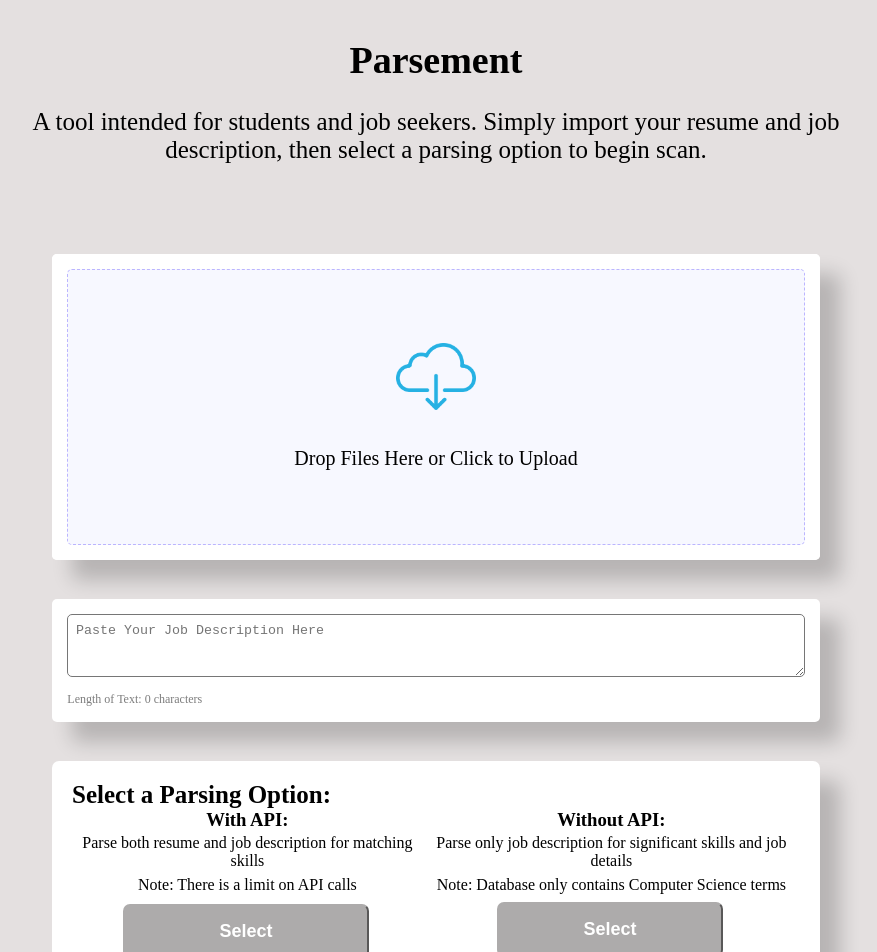
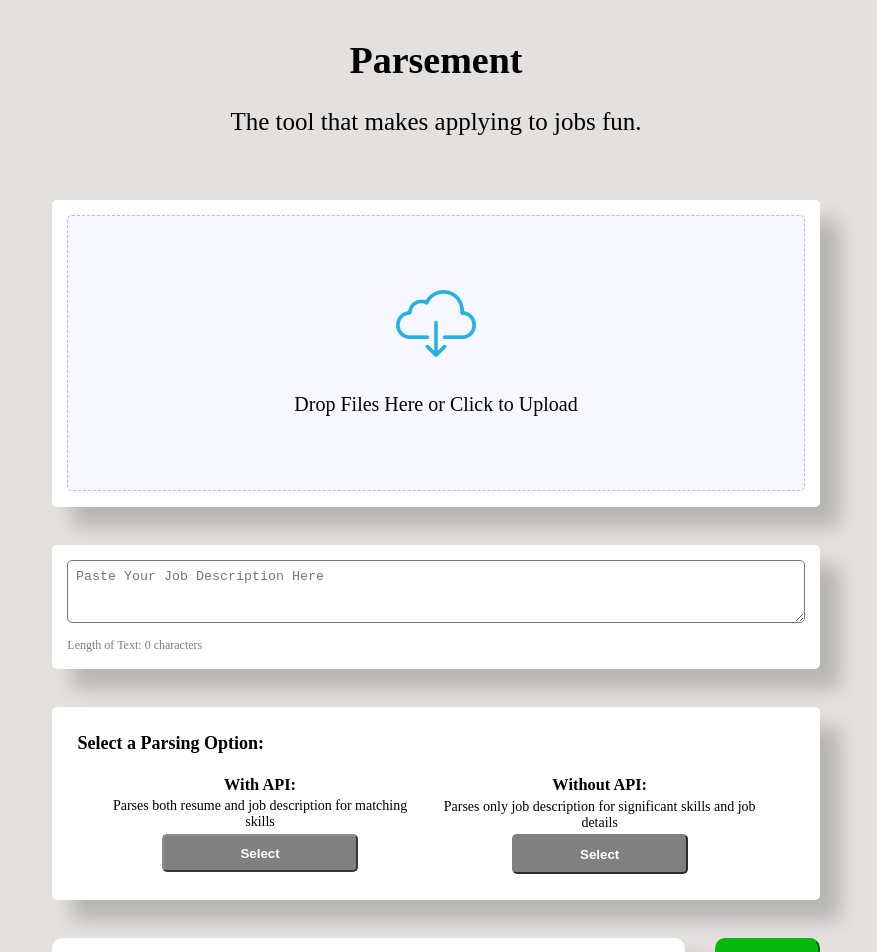
Before and after one commit to md2327/Parsement-Frontend, a React (Vite) app: page / in a window 1280 px wide. Shown: the top 952 px of the page, without its empty margins (204-1081 px from the left). Built offline with nearby package versions, Linux system fonts and the light colour scheme.

Commit message:
Updated Parser.module.css

```diff
--- a/src/components/Import/Import.jsx
+++ b/src/components/Import/Import.jsx
@@ -63,8 +63,7 @@ export const Import = ({ onFileUpload, onTextFill, onFileContent }) => {
     <section>
       <h1 className={styles.title}>Parsement</h1>
       <div className={styles.description}>
-        A tool intended for students and job seekers. Simply import your resume
-        and job description, then select a parsing option to begin scan.
+        The tool that makes applying to jobs fun.
       </div>
       <div className={styles.container}>
         <label
--- a/src/components/Import/Import.module.css
+++ b/src/components/Import/Import.module.css
@@ -14,7 +14,7 @@
   height: 60%;
   align-items: center;
   justify-content: center;
-  margin-top: 7%;
+  margin-top: 5%;
   margin-left: 20%;
 }
 /* parsement title */
--- a/src/components/Parser/Parser.jsx
+++ b/src/components/Parser/Parser.jsx
@@ -1,4 +1,4 @@
-import React, { useState } from "react";
+import React from "react";
 import styles from "./Parser.module.css";
 import "../../vars.css";
 
@@ -11,15 +11,12 @@ export const Parser = ({ onSelection, selection }) => {
         <div className={styles.withApi}>
           <h3 className={styles.selecTitle}>With API:</h3>
           <p className={styles.description}>
-            Parse both resume and job description for matching skills
-          </p>
-          <p style={{ paddingTop: "3px", paddingBottom: "10px" }}>
-            Note: There is a limit on API calls
+            Parses both resume and job description for matching skills
           </p>
           <button
             className={styles.withApiBtn}
             style={{
-              backgroundColor: selection === "api" ? "#706f6f" : "#adabab",
+              backgroundColor: selection === "api" ? "#706f6f" : "#808080",
             }}
             onClick={() => {
               onSelection("api"); // notifies parent component of selection
@@ -31,15 +28,12 @@ export const Parser = ({ onSelection, selection }) => {
         <div className={styles.withoutApi}>
           <h3 className={styles.selecTitle}>Without API:</h3>
           <p className={styles.description}>
-            Parse only job description for significant skills and job details
-          </p>
-          <p style={{ paddingTop: "3px", paddingBottom: "8px" }}>
-            Note: Database only contains Computer Science terms
+            Parses only job description for significant skills and job details
           </p>
           <button
             className={styles.withoutApiBtn}
             style={{
-              backgroundColor: selection === "noapi" ? "#706f6f" : "#adabab",
+              backgroundColor: selection === "noapi" ? "#706f6f" : "#808080",
             }}
             onClick={() => {
               onSelection("noapi"); // notifies parent component of selection
--- a/src/components/Parser/Parser.module.css
+++ b/src/components/Parser/Parser.module.css
@@ -1,21 +1,22 @@
 @import "../../vars.css";
 
+* {
+  border-radius: 5px;
+}
 /* white box for container */
 .container {
-  display: flex;
   flex-direction: column;
   background-color: var(--color-primary);
   box-shadow: 20px 20px 20px rgba(0, 0, 0, 0.2);
-  border-radius: 7px;
   width: 60%;
-  min-height: 10vh;
+  height: 60%;
   margin-top: 3%;
   margin-left: 20%;
-  padding: 20px;
+  padding: 2%;
 }
 /* select an option title */
 .title {
-  font-size: 25px;
+  font-size: 18px;
   font-weight: bold;
   color: var(--color-text);
   text-align: left;
@@ -27,48 +28,44 @@
   text-align: center;
   flex-direction: row;
   justify-content: center;
-  padding-top: 0px;
+  padding-top: 3%;
+  font-size: 14px;
 }
-/**/
+/* With or without api */
 .selectTitle {
-  font-size: 18px;
+  font-size: 11px;
 }
 .description {
-  padding: 3px;
+  padding: 1%;
 }
 /* with api btn */
 .withApiBtn {
-  display: inline-block;
-  width: 70%;
-  padding: 15px;
-  font-size: 18px;
+  width: 60%;
+  padding: 3%;
   font-weight: bold;
-  border-radius: 7px;
-  border-color: #adabab;
+  border-color: #8d8b8b;
   color: var(--color-primary);
-  margin-right: 3px;
 }
 /* without api btn */
 .withoutApiBtn {
-  display: inline-block;
-  width: 60%;
-  padding: 15px;
-  font-size: 18px;
+  width: 50%;
+  padding: 3%;
   font-weight: bold;
-  border-radius: 7px;
-  border-color: #adabab;
+  border-color: #808080;
   color: var(--color-primary);
-  margin-right: 3px;
 }
 .withApiBtn:hover,
 .withoutApiBtn:hover {
   cursor: pointer;
-  background-color: #706f6f;
+  background-color: #808080;
 }
 /* small screen */
 @media screen and (max-width: 830px) {
   .container {
-    width: 95%;
-    margin-left: 3%;
+    width: 90%;
+    margin-left: 5%;
+  }
+  .content {
+    font-size: 12px;
   }
 }
--- a/src/index.css
+++ b/src/index.css
@@ -5,5 +5,4 @@
 
 body {
   background: var(--color-bg);
-  /*font-family: "Arimo", serif;*/
 }
```
